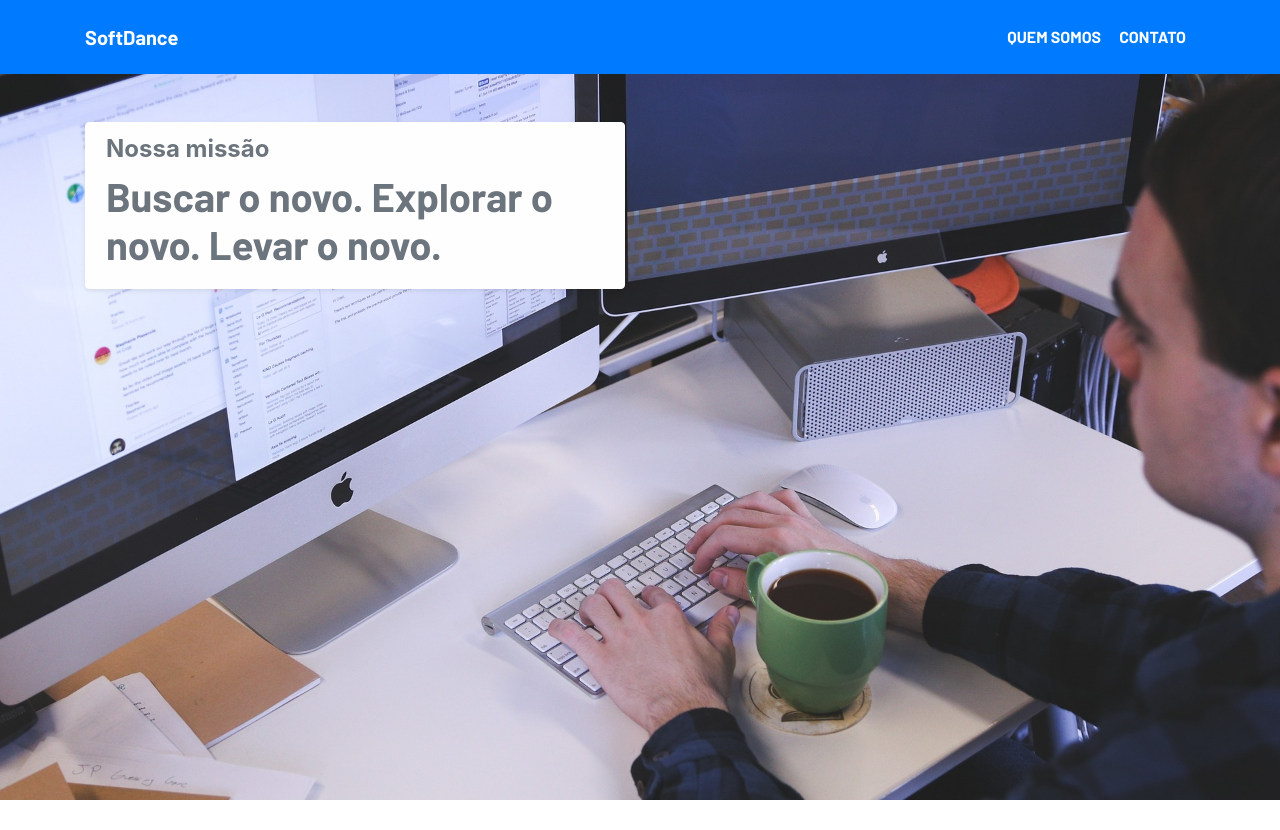
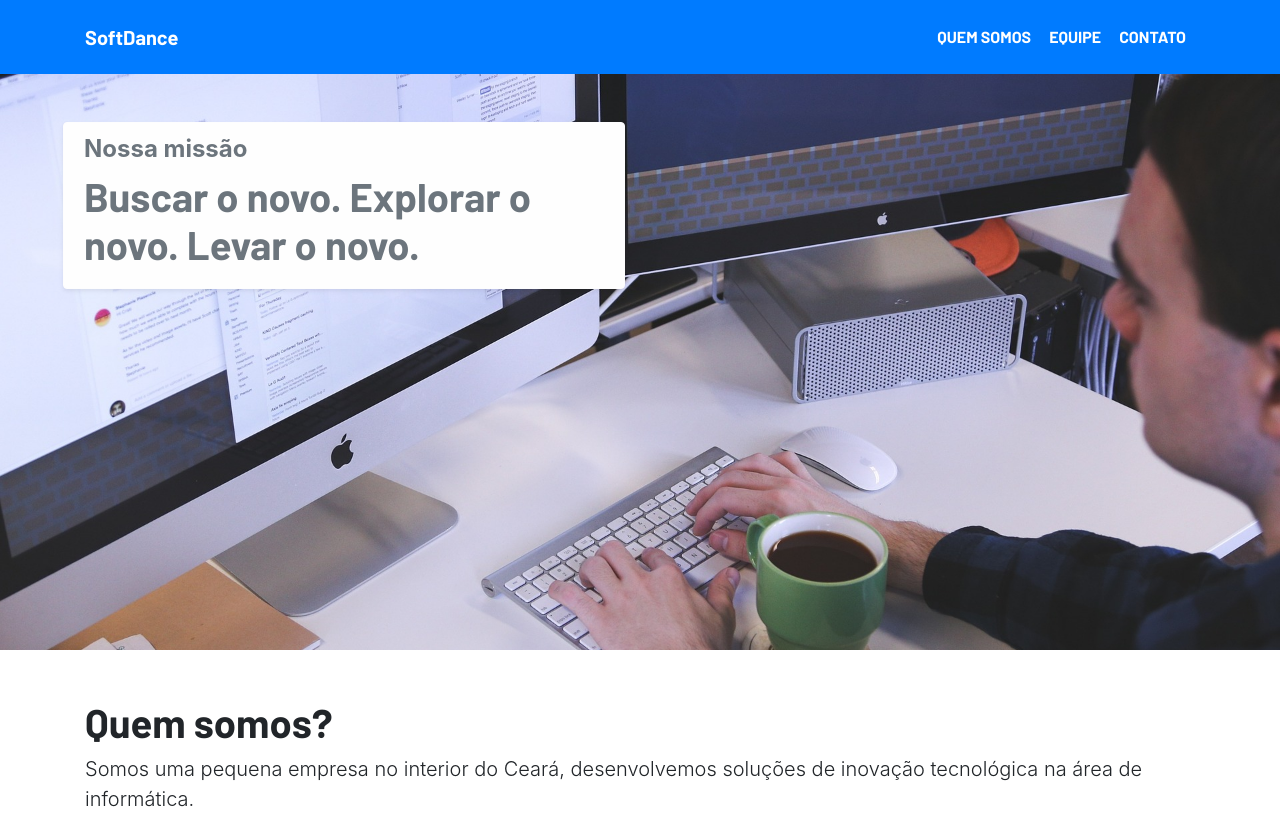
Before and after one commit to renatorobot/site, a plain HTML site: page index.html in a window 1280 px wide. Before the commit the page ends 800 px from the top, so only its background shows below. Drawn offline with Linux system fonts and the light colour scheme.

Commit message:
atualizações

```diff
--- a/css/page.css
+++ b/css/page.css
@@ -5,11 +5,12 @@ nav, h1, h5{
 }
 
 
-body {
+.container-1{
 
     background: url('../imagens/fundo.jpg') no-repeat center center fixed;
     -webkit-background-size: cover;
     -moz-background-size: cover;
     background-size: cover;
+    height: 36em;
 
   }
--- a/index.html
+++ b/index.html
@@ -27,11 +27,15 @@
                 <ul class="navbar-nav ml-auto">
 
                     <li class="nav-item active">
-                        <button type="button" class="btn btn-link nav-link" data-toggle="modal" data-target=".modalSobre">QUEM SOMOS</button>
+                        <a href="#quem-somos" class="btn btn-link nav-link" >QUEM SOMOS</a>
                     </li>
 
                     <li class="nav-item active">
-                        <button type="button" class="btn btn-link nav-link" data-toggle="modal" data-target=".modalContato">CONTATO</button>
+                        <a href="" class="btn btn-link nav-link" >EQUIPE</a>
+                    </li>
+
+                    <li class="nav-item active">
+                        <a href="" class="btn btn-link nav-link" >CONTATO</a>
                     </li>
 
                 </ul>
@@ -40,59 +44,25 @@
         </div>
     </nav>
 
-    <section>
-        <div class="container">
-          <div class="row mt-5">
-            <div class="col-lg-6">
-                <div class="alert alert-light shadow-sm" role="alert">
-                    <h4 class="text-muted font-weight-bold">Nossa missão</h4>
-                    <h1 class="display-6 text-muted">Buscar o novo. Explorar o novo. Levar o novo.</h1>
-                </div>
-            </div>
-          </div>
-        </div>
-    </section>
 
-    <div class="modal fade modalSobre" tabindex="-1" role="dialog" aria-labelledby="myLargeModalLabel" aria-hidden="true">
-        <div class="modal-dialog modal-lg">
-            <div class="modal-content">
-                <div class="modal-header">
-                <h5 class="modal-title text-muted">Quem somos?</h5>
-                <button type="button" class="close" data-dismiss="modal" aria-label="Fechar">
-                    <span aria-hidden="true">&times;</span>
-                </button>
-                </div>
-                <div class="modal-body">
-                <p>Somos uma pequena empresa no interior do Ceará, desenvolvemos soluções de inovação tecnológica na área de informática.</p>
-                </div>
-                <div class="modal-footer">
-                <button type="button" class="btn btn-secondary" data-dismiss="modal">Fechar</button>
-                </div>
+    <div class="container-fluid container-1">
+            <div class="row">
+                <div class="col-lg-6">
+                    <div class="alert alert-light shadow-sm my-5 ml-5" role="alert">
+                        <h4 class="text-muted font-weight-bold">Nossa missão</h4>
+                        <h1 class="display-6 text-muted">Buscar o novo. Explorar o novo. Levar o novo.</h1>
+                    </div>
             </div>
         </div>
     </div>
 
-    <div class="modal fade modalContato" tabindex="-1" role="dialog" aria-labelledby="myLargeModalLabel" aria-hidden="true">
-        <div class="modal-dialog modal-lg">
-            <div class="modal-content">
-                <div class="modal-header">
-                <h5 class="modal-title text-muted">Contato</h5>
-                <button type="button" class="close" data-dismiss="modal" aria-label="Fechar">
-                    <span aria-hidden="true">&times;</span>
-                </button>
-                </div>
-                <div class="modal-body">
-                    <h6 class="display-5 text-info">Telefone</h6>
-                    <p class="text-muted">(00) 0000-0000</p>
-                    <h6 class="display-5 text-info">E-mail</h6>
-                    <p class="text-muted">renatorobot@outlook.com.br</p>
-                </div>
-                <div class="modal-footer">
-                    <button type="button" class="btn btn-secondary" data-dismiss="modal">Fechar</button>
-                </div>
-            </div>
-        </div>
+    <div class="container" id="quem-somos">
+
+        <h1 class="mt-5">Quem somos?</h1>
+        <p class="lead">Somos uma pequena empresa no interior do Ceará, desenvolvemos soluções de inovação tecnológica na área de informática.</p>
+
     </div>
+
 
 
     <script src="js/jquery-3.3.1.min.js"></script>
```
